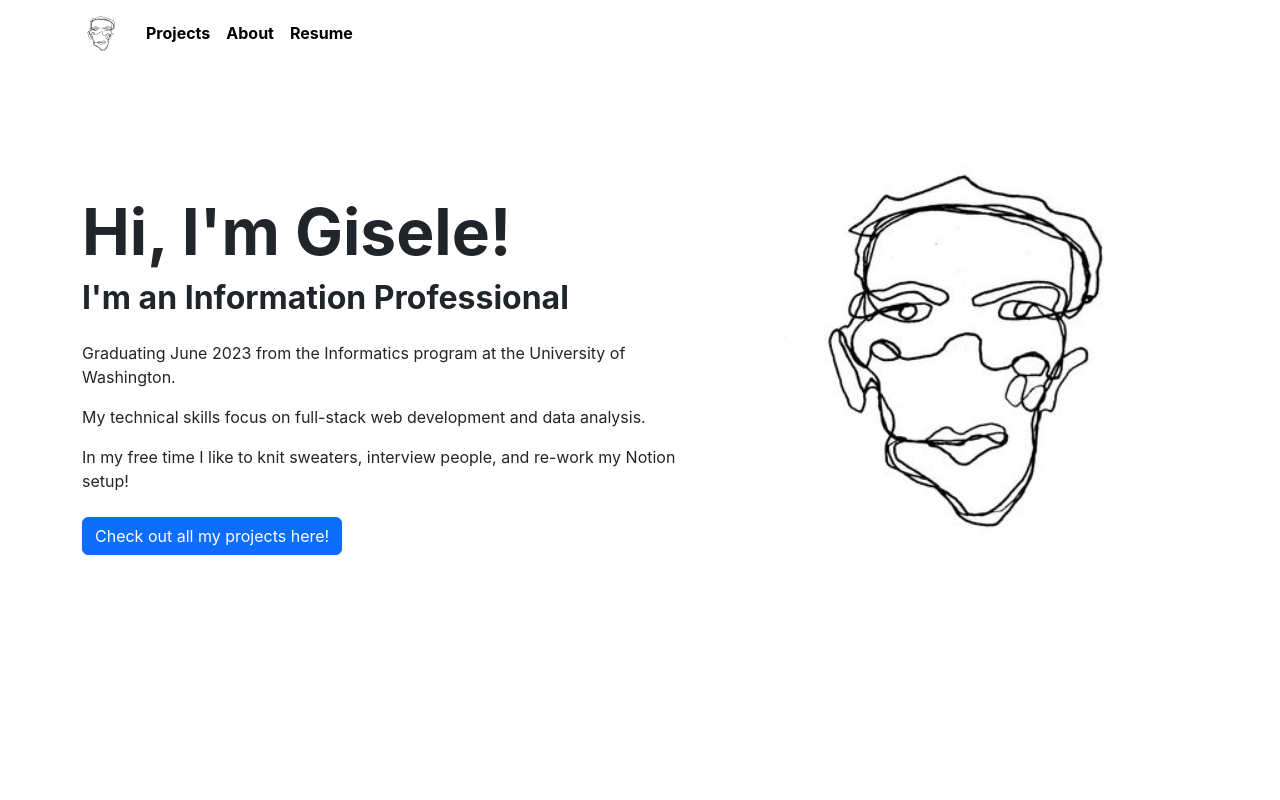
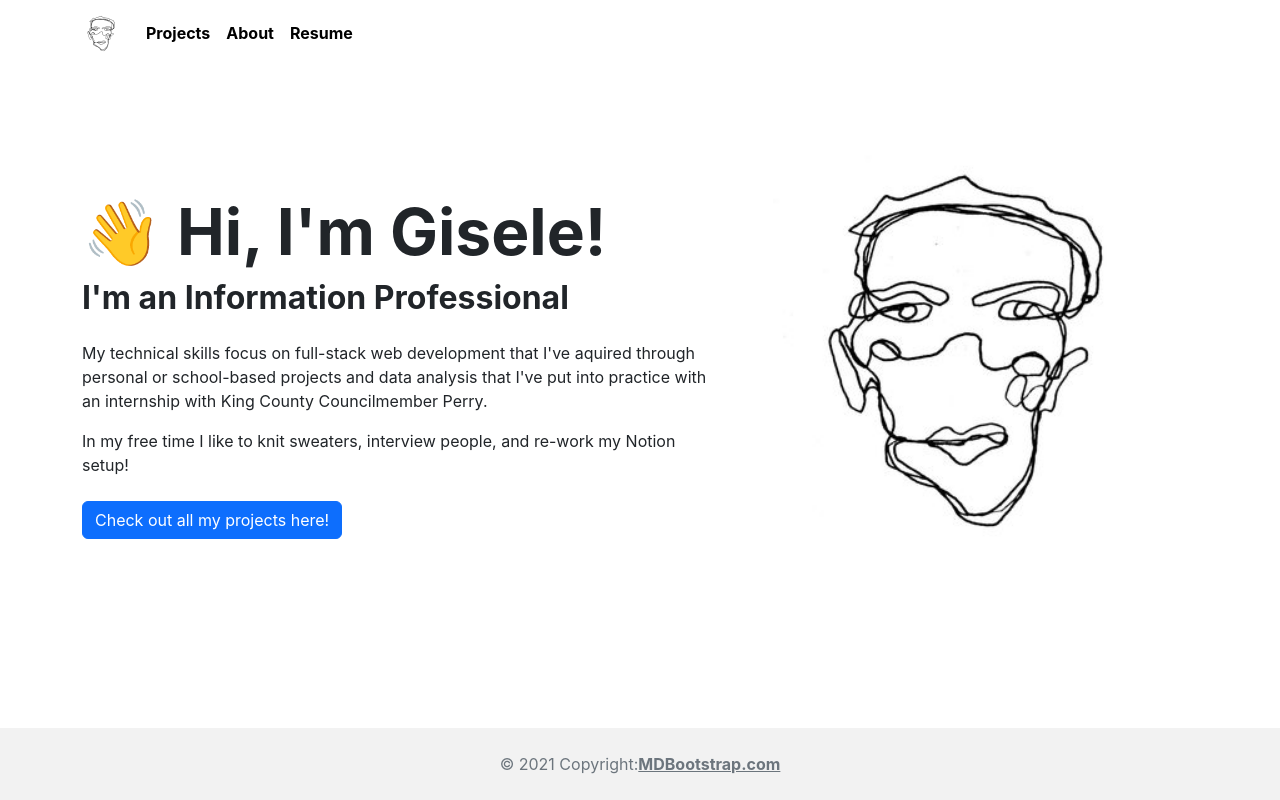
Before and after one commit to giselejfox/giselejfox.github.io, a React (Create React App) app: page / in a window 1280 px wide. Built offline with nearby package versions, Linux system fonts and the light colour scheme; the HTML template or start-up script is replaced by a standard one.

Commit message:
added footer, tinker with homepage

```diff
--- a/package.json
+++ b/package.json
@@ -8,6 +8,7 @@
     "@testing-library/react": "^13.4.0",
     "@testing-library/user-event": "^13.5.0",
     "bootstrap": "^5.2.3",
+    "mdb-react-ui-kit": "^5.1.0",
     "react": "^18.2.0",
     "react-bootstrap": "^2.7.0",
     "react-dom": "^18.2.0",
--- a/src/App.js
+++ b/src/App.js
@@ -2,12 +2,14 @@ import './App.css';
 // Import other js files
 import NavBar from "./components/NavBar.js";
 import HomePage from "./components/HomePage.js"
+import Footer from "./components/Footer.js"
 
 function App() {
   return (
     <div className="App">
       <NavBar />
       <HomePage />
+      <Footer />
     </div>
   );
 }
--- /dev/null
+++ b/src/components/Footer.js
@@ -0,0 +1,15 @@
+import React from "react";
+import { MDBFooter} from 'mdb-react-ui-kit';
+
+export default function Footer() {
+    return(
+    <MDBFooter className='text-center text-lg-start text-muted fixed-bottom'>
+        <div className='text-center p-4' style={{ backgroundColor: 'rgba(0, 0, 0, 0.05)' }}>
+        © 2021 Copyright:
+        <a className='text-reset fw-bold' href='https://mdbootstrap.com/'>
+          MDBootstrap.com
+        </a>
+      </div>
+    </MDBFooter>
+    )
+}
--- a/src/components/HomePage.js
+++ b/src/components/HomePage.js
@@ -6,11 +6,10 @@ export default function HomePage() {
         <div id="homepage-spread" className="container">
             <div className="row">
                 <div className="col-lg-7" id="homepage-text">
-                    <h1 id="gisele-hi" className="fw-bold text-start">Hi, I'm Gisele!</h1>
+                    <h1 id="gisele-hi" className="fw-bold text-start"> 👋 Hi, I'm Gisele!</h1>
                     <h2 className="fw-bold text-start">I'm an Information Professional</h2>
                     <div id="info-text">
-                        <p className="text-start" >Graduating June 2023 from the Informatics program at the University of Washington.</p>
-                        <p className="text-start">My technical skills focus on full-stack web development and data analysis.</p>
+                        <p className="text-start">My technical skills focus on full-stack web development that I've aquired through personal or school-based projects and data analysis that I've put into practice with an internship with King County Councilmember Perry.</p>
                         <p className="text-start">In my free time I like to knit sweaters, interview people, and re-work my Notion setup!</p>
                     </div>
                     <Button href="#" className="float-start">Check out all my projects here!</Button>
--- a/src/index.css
+++ b/src/index.css
@@ -22,6 +22,11 @@ code {
   color: black;
 }
 
+/* Footer Styling */
+footer {
+  background-color: white;
+}
+
 /* Homepage styling */
 #homepage-spread {
   margin-top: 5rem;
```
Also changed, not shown: 1 other file (tests, documents, lock files or other folders).
